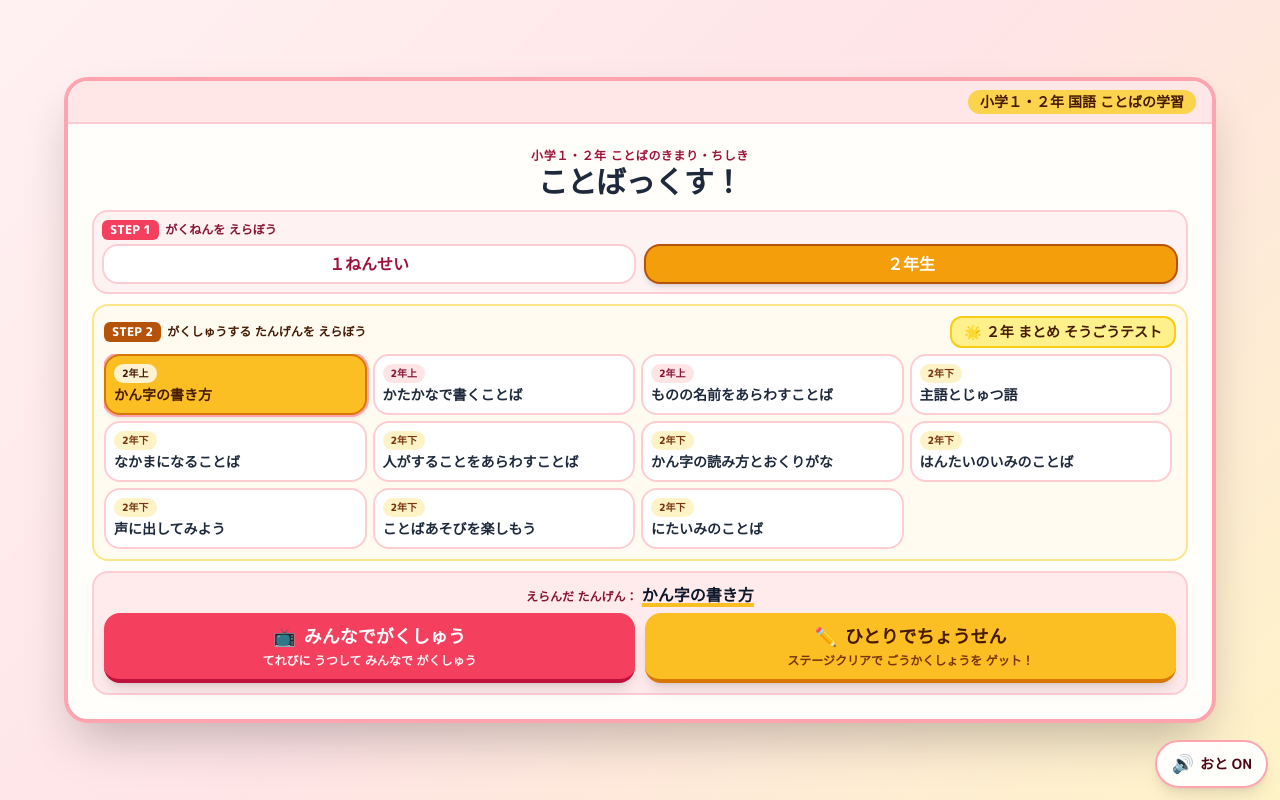
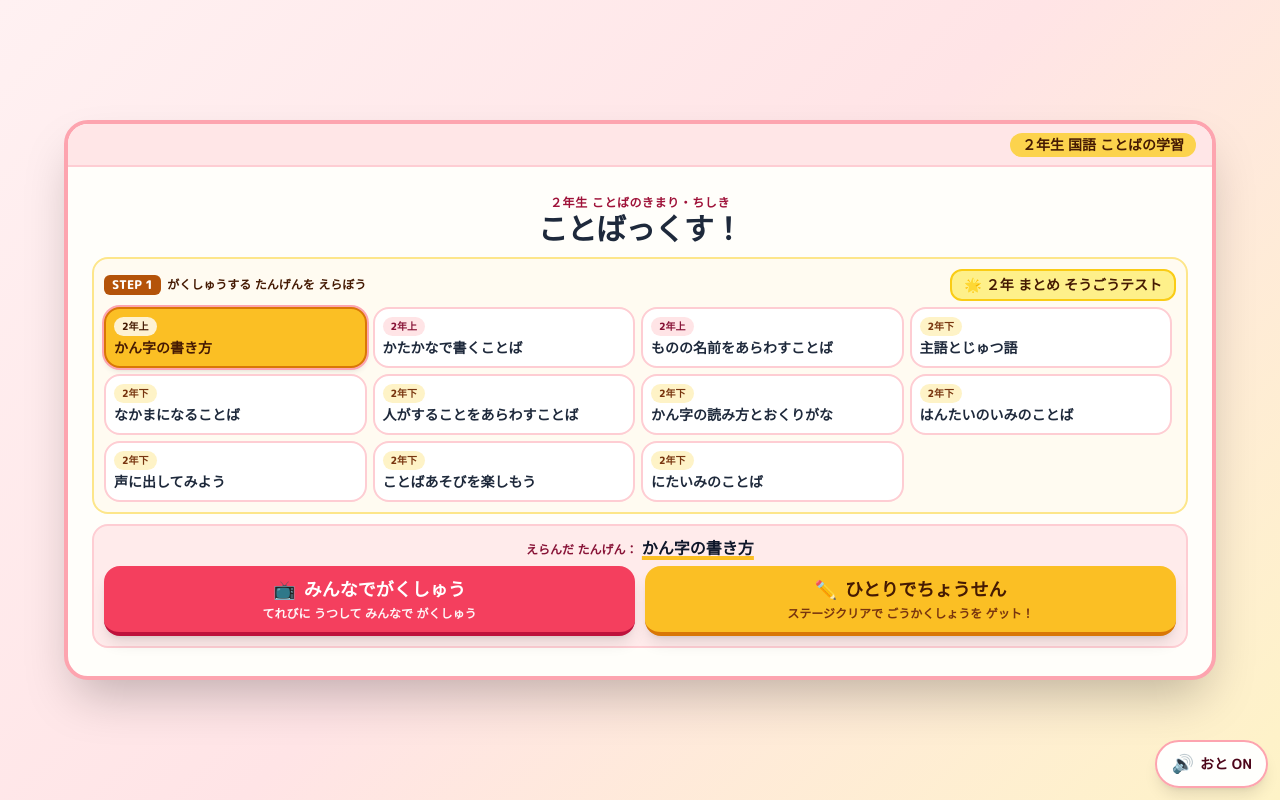
Before and after one commit to t044-050-ctrl/kotobucks-2nen, a plain HTML site: page index.html in a window 1280 px wide. Drawn offline with nearby package versions, Linux system fonts and the light colour scheme; a web font is replaced by a local one.

Commit message:
Add files via upload

```diff
--- a/index.html
+++ b/index.html
@@ -3,10 +3,7 @@
 <head>
   <meta charset="UTF-8" />
   <meta name="viewport" content="width=device-width, initial-scale=1.0" />
-  <title>ことばっくす！２年</title>
-  <meta property="og:title" content="ことばっくす！２年">
-    <meta property="og:description" content="【２年国語】言葉の学習アプリです。">
-    <meta property="og:type" content="website">
+  <title>ことばっくす！　２年生</title>
   <!-- Tailwind CSS -->
   <script src="https://cdn.tailwindcss.com"></script>
   <!-- Tone.js (効果音生成) -->
@@ -142,13 +139,13 @@
 
       <div id="header-status" class="text-right ml-auto">
         <span class="inline-block px-3 py-0.5 rounded-full bg-amber-300 text-amber-950 font-bold text-xs sm:text-sm">
-          小学１・２年 国語 ことばの学習
+          ２年生 国語 ことばの学習
         </span>
       </div>
     </header>
 
     <!-- メインコンテンツ描画エリア -->
-    <main id="screen-root" class="flex-1 flex flex-col justify-between p-3 sm:p-5 md:p-6 relative overflow-y-auto">
+    <main id="screen-root" class="flex-1 flex flex-col justify-between p-3 sm:p-5 md:p-6 relative">
       <!-- JavaScriptで各画面を描画 -->
     </main>
 
@@ -1451,7 +1448,7 @@
         btnHome.classList.remove('flex');
         headerStatus.innerHTML = `
           <span class="inline-block px-3 py-0.5 rounded-full bg-amber-300 text-amber-950 font-bold text-xs sm:text-sm">
-            小学１・２年 国語 ことばの学習
+            ２年生 国語 ことばの学習
           </span>
         `;
       } else {
@@ -1516,44 +1513,18 @@
           <!-- アプリタイトル -->
           <div class="text-center">
             <p class="text-xs font-bold text-rose-800 tracking-wider">
-              小学１・２年 ことばのきまり・ちしき
+              ２年生 ことばのきまり・ちしき
             </p>
             <h1 class="text-2xl sm:text-3xl font-extrabold text-slate-800 tracking-tight">
               ことばっくす！
             </h1>
           </div>
 
-          <!-- STEP 1: 学年タブ切り替え -->
-          <div class="bg-rose-50/90 p-2 rounded-2xl border-2 border-rose-200">
-            <div class="text-xs font-extrabold text-rose-900 mb-1 flex items-center gap-1.5">
-              <span class="px-2 py-0.5 rounded-md bg-rose-500 text-white">STEP 1</span>
-              <span>がくねんを えらぼう</span>
-            </div>
-            <div class="grid grid-cols-2 gap-2">
-              <button type="button" onclick="selectGrade(1)"
-                class="py-1.5 px-4 rounded-2xl font-extrabold text-sm sm:text-base border-2 transition active:scale-95 ${
-                  state.selectedGrade === 1
-                    ? 'bg-rose-500 text-white border-rose-700 shadow-md'
-                    : 'bg-white text-rose-800 border-rose-200 hover:bg-rose-50'
-                }">
-                １ねんせい
-              </button>
-              <button type="button" onclick="selectGrade(2)"
-                class="py-1.5 px-4 rounded-2xl font-extrabold text-sm sm:text-base border-2 transition active:scale-95 ${
-                  state.selectedGrade === 2
-                    ? 'bg-amber-500 text-white border-amber-700 shadow-md'
-                    : 'bg-white text-amber-800 border-amber-200 hover:bg-amber-50'
-                }">
-                ２年生
-              </button>
-            </div>
-          </div>
-
-          <!-- STEP 2: 単元選択 -->
+          <!-- STEP 1: 単元選択 -->
           <div class="bg-amber-50/60 p-2 sm:p-2.5 rounded-2xl border-2 border-amber-200">
             <div class="flex flex-wrap items-center justify-between gap-2 mb-1.5">
               <div class="text-xs font-extrabold text-amber-950 flex items-center gap-1.5">
-                <span class="px-2 py-0.5 rounded-md bg-amber-700 text-white">STEP 2</span>
+                <span class="px-2 py-0.5 rounded-md bg-amber-700 text-white">STEP 1</span>
                 <span>がくしゅうする たんげんを えらぼう</span>
               </div>
               <button type="button" onclick="selectUnit('mix-${state.selectedGrade}')"
@@ -1566,7 +1537,7 @@
               </button>
             </div>
 
-            <div class="grid grid-cols-2 sm:grid-cols-3 md:grid-cols-4 gap-1.5 max-h-[175px] sm:max-h-[195px] overflow-y-auto pr-1">
+            <div class="grid grid-cols-2 sm:grid-cols-3 md:grid-cols-4 gap-1.5 pr-1">
               ${unitButtonsHtml}
             </div>
           </div>
@@ -2578,8 +2549,6 @@
     }
 
     function inputKanaChar(keyObj, mode, flickDir = 'center') {
-      playSound('tap');
-
       if (keyObj.isModifier) {
         if (kbState.composing.length > 0) {
           const lastChar = kbState.composing.slice(-1);
```
